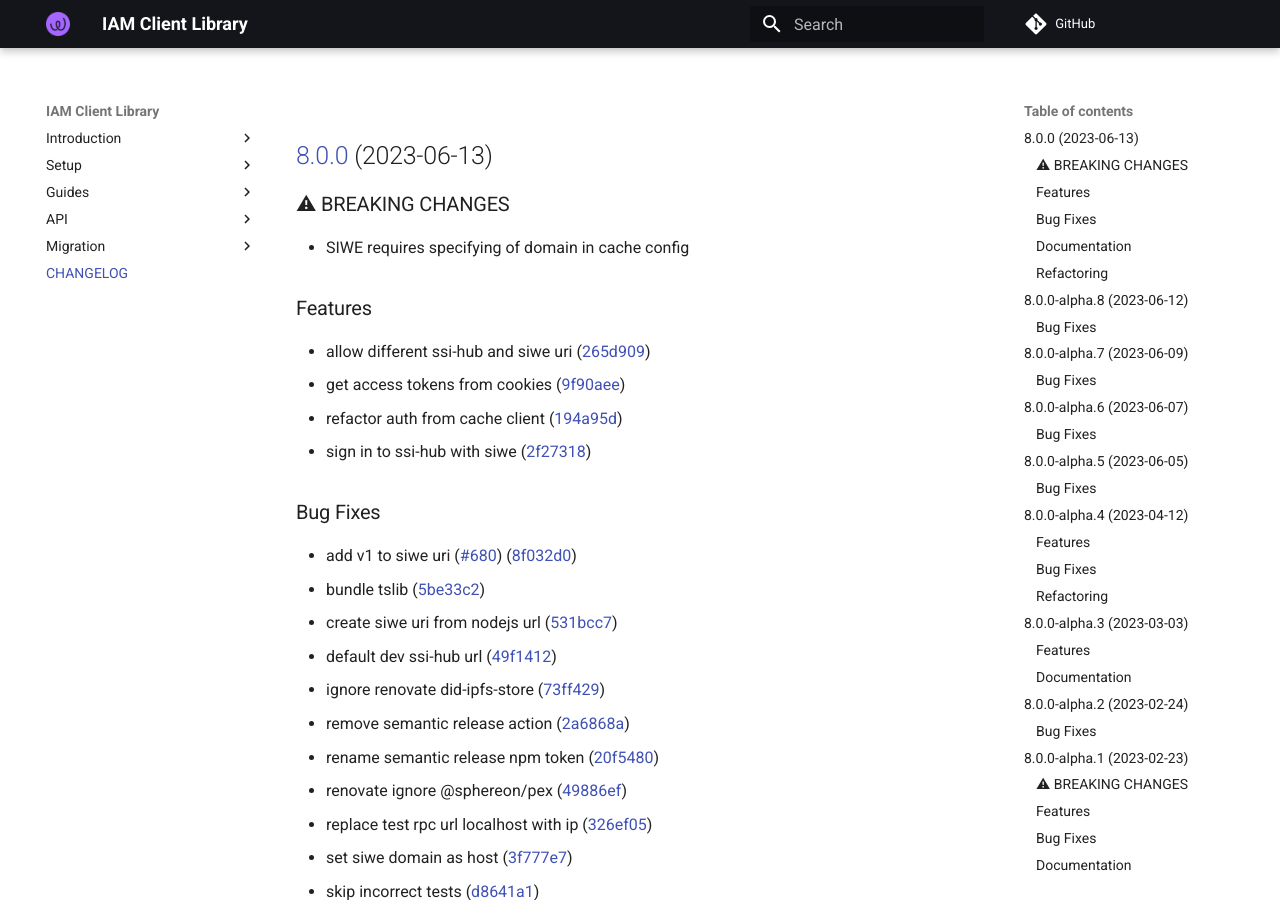
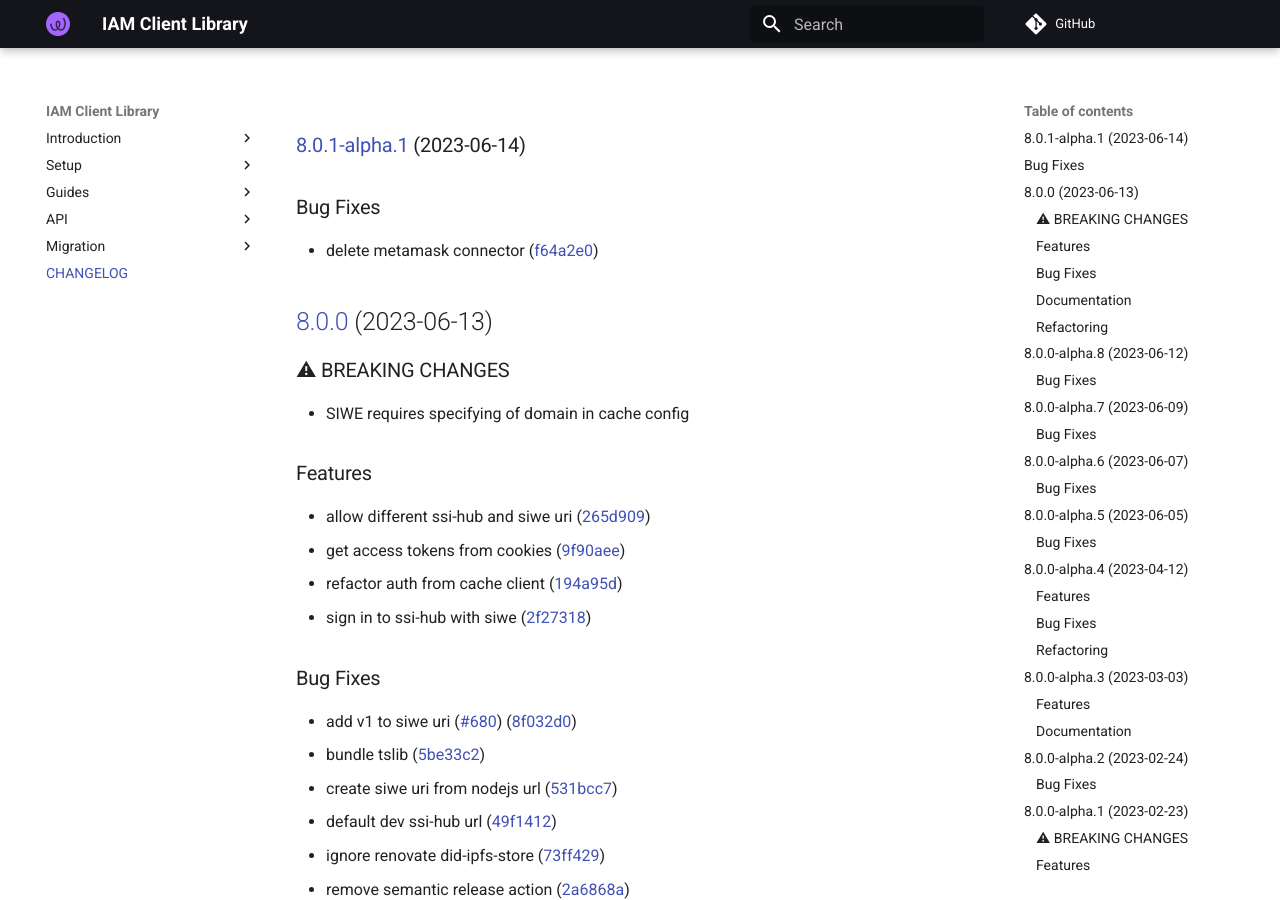
Before and after one commit to energywebfoundation/iam-client-lib, an MkDocs documentation site: the page built from docs/CHANGELOG.md, in a window 1280 px wide and 900 px high. Built offline with MkDocs 1.6.1 and Material for MkDocs 9.7.7, drawn with Linux system fonts in a browser that asks for light colours; comment, search, counter and statistics services are not loaded.

Commit message:
chore(release): 8.0.1-alpha.1 [skip ci]
### [8.0.1-alpha.1](https://github.com/energywebfoundation/iam-client-lib/compare/v8.0.0...v8.0.1-alpha.1) (2023-06-14)

### Bug Fixes

* delete metamask connector ([f64a2e0](https://github.com/energywebfoundation/iam-client-lib/commit/f64a2e05a98eed614157e3f89292f21ea254cda9))

```diff
--- a/docs/CHANGELOG.md
+++ b/docs/CHANGELOG.md
@@ -1,3 +1,10 @@
+### [8.0.1-alpha.1](https://github.com/energywebfoundation/iam-client-lib/compare/v8.0.0...v8.0.1-alpha.1) (2023-06-14)
+
+
+### Bug Fixes
+
+* delete metamask connector ([f64a2e0](https://github.com/energywebfoundation/iam-client-lib/commit/f64a2e05a98eed614157e3f89292f21ea254cda9))
+
 ## [8.0.0](https://github.com/energywebfoundation/iam-client-lib/compare/v7.1.0...v8.0.0) (2023-06-13)
 
 
--- a/package.json
+++ b/package.json
@@ -1,6 +1,6 @@
 {
   "name": "iam-client-lib",
-  "version": "8.0.0",
+  "version": "8.0.1-alpha.1",
   "description": "Library for Decentralized Identity and Access Management",
   "main": "lib/index.js",
   "module": "lib.esm/index.js",
```
